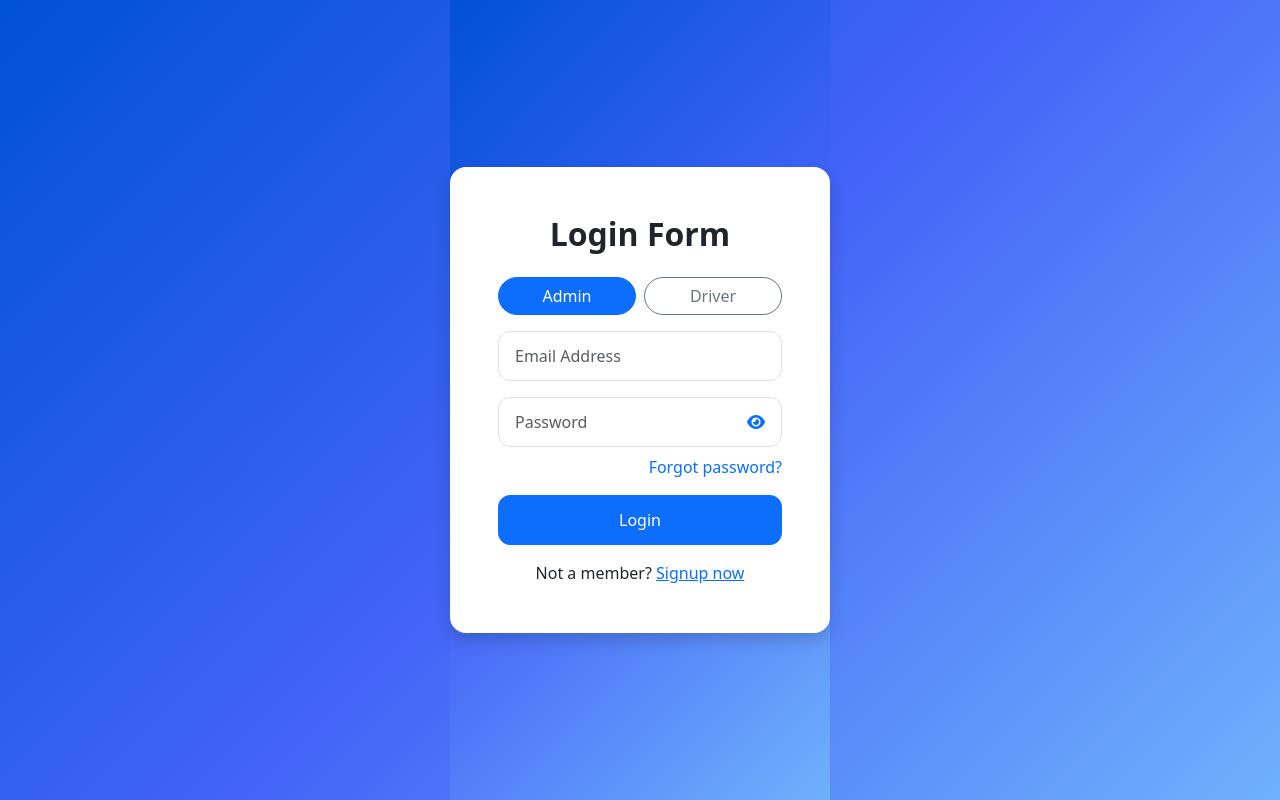
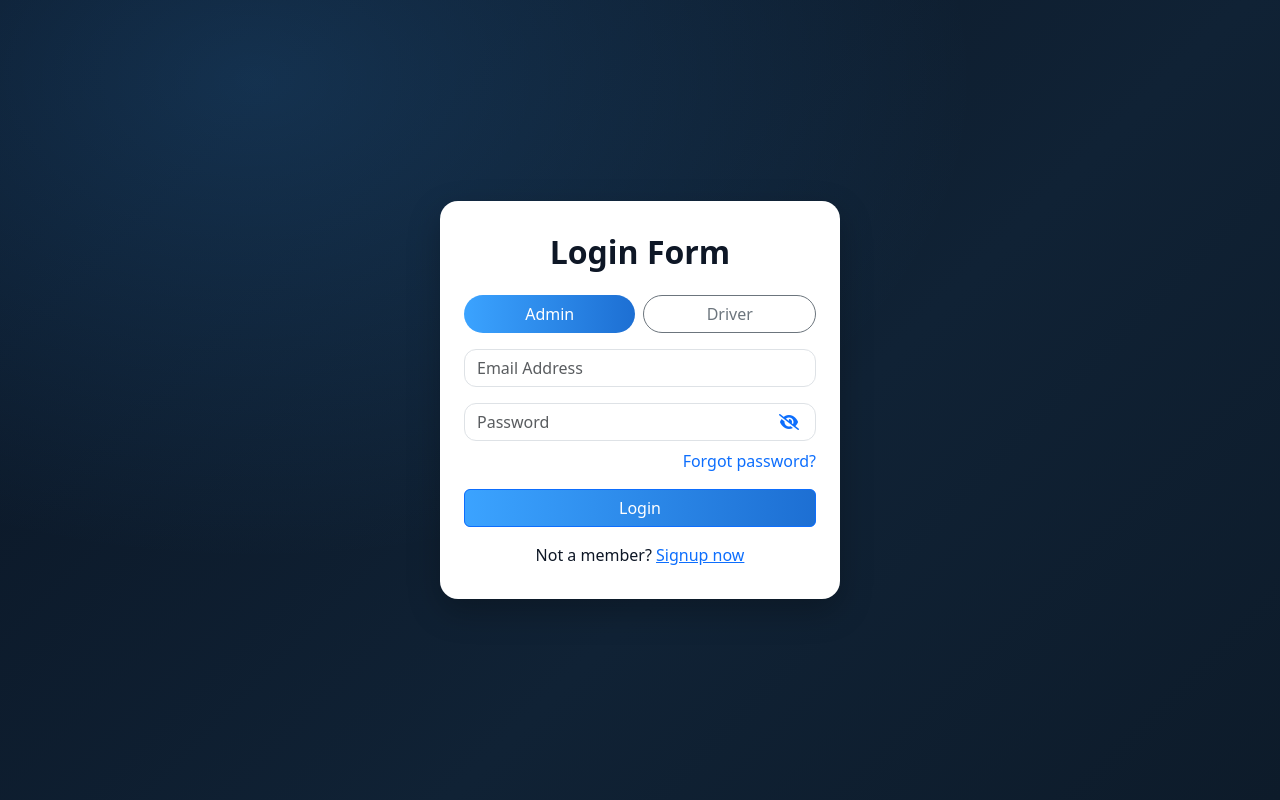
Before and after one commit to Hazbilal3/GPS, a React (Vite) app in the folder client/: page / in a window 1280 px wide. Built offline with nearby package versions, Linux system fonts and the light colour scheme.

Commit message:
css fixed

```diff
--- a/client/src/App.css
+++ b/client/src/App.css
@@ -1,47 +1,70 @@
-@import url('https://fonts.googleapis.com/css2?family=Inter:wght@400;600;700&display=swap');
+@import url("https://fonts.googleapis.com/css2?family=Inter:wght@400;600;700&display=swap");
 
-body {
-  font-family: 'Inter', sans-serif;
-  background: linear-gradient(135deg, #0052D4, #4364F7, #6FB1FC);
+.auth-page {
+  min-height: 100vh;
   display: flex;
+  align-items: center;
   justify-content: center;
-  align-items: center;
-  min-height: 100vh;
+  background: radial-gradient(
+      1200px 800px at 20% 10%,
+      rgba(59, 163, 255, 0.18),
+      transparent 60%
+    ),
+    linear-gradient(135deg, #0a1524 0%, #102235 60%, #0d1b2a 100%);
 }
 
-.auth-container {
-  background: white;
-  padding: 2rem;
-  border-radius: 15px;
-  max-width: 380px;
+.auth-card {
+  background: var(--brand-white);
+  color: #0e1726;
+  border-radius: 18px;
   width: 100%;
-  box-shadow: 0 4px 20px rgba(0,0,0,0.1);
+  max-width: 400px;
+  padding: 2rem 1.5rem;
+  box-shadow: 0 12px 32px rgba(0, 0, 0, 0.25);
 }
 
-.role-toggle .toggle-btn {
-  flex: 1;
-  padding: 0.5rem;
-  border-radius: 25px;
-  border: 1px solid #ccc;
-  background: transparent;
-  font-weight: 600;
+.role-toggle .btn {
+  border-radius: 24px;
 }
 
-.role-toggle .toggle-btn.active {
-  background: linear-gradient(90deg, #0052D4, #4364F7);
-  color: white;
+.role-toggle .btn-primary {
+  background: linear-gradient(
+    90deg,
+    var(--brand-primary),
+    var(--brand-primary-dark)
+  );
+  border: 0;
+}
+
+.page {
+  min-height: 100vh;
+  padding: clamp(16px, 3vw, 32px);
+  background: var(--brand-navy);
+}
+
+.page .page-inner {
+  max-width: 1200px;
+  margin: 0 auto;
+}
+
+.page h1,
+.page h2,
+.page h3 {
+  color: var(--brand-white);
+}
+.btn-primary {
+  background: linear-gradient(
+    90deg,
+    var(--brand-primary),
+    var(--brand-primary-dark)
+  );
   border: none;
 }
-
-.password-toggle {
-  position: absolute;
-  top: 35%;
-  right: 10px;
-  font-size: 1rem;
-  color: #555;
+.btn-primary:hover {
+  filter: brightness(1.05);
 }
 
-.forgot-link {
-  font-size: 0.9rem;
-  text-decoration: none;
+.form-control {
+  border-radius: 12px !important;
+  padding: 0.8rem 1rem;
 }
--- a/client/src/assets/components-css/FileUploadForm.css
+++ b/client/src/assets/components-css/FileUploadForm.css
@@ -62,10 +62,10 @@
   font-weight: 600;
   font-family: "Inter", sans-serif;
   padding: 12px;
-  border: 3px solid #d92d20;
+  border: none;
   border-radius: 28px;
-  background-color: #fff;
-  color: #d92d20;
+  background: linear-gradient(90deg, var(--brand-primary), var(--brand-primary-dark));
+  color: #fff;
   width: 50%;
   margin: 30px auto 0;
   display: block;
@@ -81,7 +81,11 @@
   bottom: 0;
   width: 100%;
   height: 100%;
-  background-color: #d92d20;
+background: linear-gradient(
+  90deg,
+  color-mix(in srgb, var(--brand-primary) 50%, #0E1726),
+  color-mix(in srgb, var(--brand-primary-dark) 50%, #0E1726)
+);
   transform: translateY(100%);
   transition: transform 0.4s ease-in-out;
   z-index: -1;
--- a/client/src/components/FileUploadForm.tsx
+++ b/client/src/components/FileUploadForm.tsx
@@ -96,6 +96,7 @@ const FileUploadForm: React.FC = () => {
 
   return (
     <>
+
       <form className="upload-wrapper">
         {/* Drop Area */}
         <div
@@ -187,6 +188,7 @@ const FileUploadForm: React.FC = () => {
           </div>
         </div>
       )}
+
     </>
   );
 };
--- a/client/src/index.css
+++ b/client/src/index.css
@@ -0,0 +1,31 @@
+@import url('https://fonts.googleapis.com/css2?family=Inter:wght@400;600;700&display=swap');
+
+:root {
+  --brand-navy: #0D1B2A;
+  --brand-slate: #1B2A41;
+  --brand-primary: #3BA3FF;
+  --brand-primary-dark: #1D6FD3;
+  --brand-ring: #6B7C93;
+  --brand-white: #FFFFFF;
+
+  --radius-lg: 16px;
+}
+
+html, body, #root {
+  height: 100%;
+}
+
+body {
+  margin: 0;
+  font-family: Inter, system-ui, -apple-system, Segoe UI, Roboto, "Helvetica Neue", Arial, "Noto Sans", "Apple Color Emoji", "Segoe UI Emoji", "Segoe UI Symbol", "Noto Color Emoji", sans-serif;
+  background: var(--brand-navy); /* neutral app bg */
+  color: var(--brand-white);
+}
+
+/* Utility */
+.card-surface {
+  background: var(--brand-slate);
+  border-radius: var(--radius-lg);
+  box-shadow: 0 8px 28px rgba(0,0,0,.25);
+}
+.link-clean { text-decoration: none; }
--- a/client/src/pages/Login.tsx
+++ b/client/src/pages/Login.tsx
@@ -80,16 +80,15 @@ const Login: React.FC = () => {
   };
 
   return (
-    <div className="d-flex align-items-center justify-content-center min-vh-100"
-      style={{ background: "linear-gradient(135deg, #0052D4, #4364F7, #6FB1FC)" }}>
-      <div className="bg-white p-4 p-md-5 rounded-4 shadow" style={{ width: "100%", maxWidth: 380 }}>
+<div className="auth-page">
+    <div className="auth-card">
       <h2 className="text-center fw-bold mb-4">Login Form</h2>
 
-        <div className="d-flex gap-2 mb-3">
+      {/* Role toggle */}
+      <div className="d-flex gap-2 mb-3 role-toggle">
         <button
           type="button"
           className={`btn w-100 ${role === "admin" ? "btn-primary" : "btn-outline-secondary"}`}
-            style={{ borderRadius: 24 }}
           onClick={() => setRole("admin")}
         >
           Admin
@@ -97,7 +96,6 @@ const Login: React.FC = () => {
         <button
           type="button"
           className={`btn w-100 ${role === "driver" ? "btn-primary" : "btn-outline-secondary"}`}
-            style={{ borderRadius: 24 }}
           onClick={() => setRole("driver")}
         >
           Driver
@@ -113,7 +111,6 @@ const Login: React.FC = () => {
             value={email}
             onChange={(e) => setEmail(e.target.value)}
             required
-              style={{ borderRadius: 12, padding: "0.75rem 1rem" }}
           />
         ) : (
           <input
@@ -123,10 +120,10 @@ const Login: React.FC = () => {
             value={driverId}
             onChange={(e) => setDriverId(e.target.value)}
             required
-              style={{ borderRadius: 12, padding: "0.75rem 1rem" }}
           />
         )}
 
+        {/* Password with eye icon */}
         <div className="position-relative mb-2">
           <input
             type={showPassword ? "text" : "password"}
@@ -135,7 +132,6 @@ const Login: React.FC = () => {
             value={password}
             onChange={(e) => setPassword(e.target.value)}
             required
-              style={{ borderRadius: 12, padding: "0.75rem 2.75rem 0.75rem 1rem" }}
           />
           <button
             type="button"
@@ -144,7 +140,7 @@ const Login: React.FC = () => {
             className="btn btn-link position-absolute top-50 translate-middle-y end-0 pe-3"
             style={{ textDecoration: "none" }}
           >
-              {showPassword ? <i className="fa-solid fa-eye-slash"></i> : <i className="fa-solid fa-eye"></i>}
+            {showPassword ? <i className="fa-solid fa-eye"></i> : <i className="fa-solid fa-eye-slash"></i>}
           </button>
         </div>
 
@@ -157,8 +153,6 @@ const Login: React.FC = () => {
         <button
           type="submit"
           className="btn btn-primary w-100 mb-3"
-            style={{ borderRadius: 12, padding: "0.75rem 1rem" }}
-            disabled={submitting}
         >
           {submitting ? "Logging in..." : "Login"}
         </button>
--- a/client/src/pages/Register.tsx
+++ b/client/src/pages/Register.tsx
@@ -73,21 +73,15 @@ const Register: React.FC = () => {
   };
 
   return (
-    <div
-      className="d-flex align-items-center justify-content-center min-vh-100"
-      style={{ background: "linear-gradient(135deg, #0052D4, #4364F7, #6FB1FC)" }}
-    >
-      <div
-        className="bg-white p-4 p-md-5 rounded-4 shadow"
-        style={{ width: "100%", maxWidth: 380 }}
-      >
+ <div className="auth-page">
+    <div className="auth-card">
       <h2 className="text-center fw-bold mb-4">Sign Up</h2>
 
-        <div className="d-flex gap-2 mb-3">
+      {/* Role toggle */}
+      <div className="d-flex gap-2 mb-3 role-toggle">
         <button
           type="button"
           className={`btn w-100 ${role === "admin" ? "btn-primary" : "btn-outline-secondary"}`}
-            style={{ borderRadius: 24 }}
           onClick={() => setRole("admin")}
         >
           Admin
@@ -95,7 +89,6 @@ const Register: React.FC = () => {
         <button
           type="button"
           className={`btn w-100 ${role === "driver" ? "btn-primary" : "btn-outline-secondary"}`}
-            style={{ borderRadius: 24 }}
           onClick={() => setRole("driver")}
         >
           Driver
@@ -111,7 +104,6 @@ const Register: React.FC = () => {
             value={driverId}
             onChange={(e) => setDriverId(e.target.value)}
             required
-              style={{ borderRadius: 12, padding: "0.75rem 1rem" }}
           />
         )}
 
@@ -122,7 +114,6 @@ const Register: React.FC = () => {
           value={firstname}
           onChange={(e) => setFirstname(e.target.value)}
           required
-            style={{ borderRadius: 12, padding: "0.75rem 1rem" }}
         />
 
         <input
@@ -132,7 +123,6 @@ const Register: React.FC = () => {
           value={lastname}
           onChange={(e) => setLastname(e.target.value)}
           required
-            style={{ borderRadius: 12, padding: "0.75rem 1rem" }}
         />
 
         <input
@@ -142,9 +132,9 @@ const Register: React.FC = () => {
           value={email}
           onChange={(e) => setEmail(e.target.value)}
           required
-            style={{ borderRadius: 12, padding: "0.75rem 1rem" }}
         />
 
+        {/* Password */}
         <div className="position-relative mb-3">
           <input
             type={showPassword ? "text" : "password"}
@@ -153,7 +143,6 @@ const Register: React.FC = () => {
             value={password}
             onChange={(e) => setPassword(e.target.value)}
             required
-              style={{ borderRadius: 12, padding: "0.75rem 2.75rem 0.75rem 1rem" }}
           />
           <button
             type="button"
@@ -161,10 +150,11 @@ const Register: React.FC = () => {
             className="btn btn-link position-absolute top-50 translate-middle-y end-0 pe-3"
             style={{ textDecoration: "none" }}
           >
-              {showPassword ? <i className="fa-solid fa-eye-slash"></i> : <i className="fa-solid fa-eye"></i>}
+            {showPassword ? <i className="fa-solid fa-eye"></i> : <i className="fa-solid fa-eye-slash"></i>}
           </button>
         </div>
 
+        {/* Confirm password */}
         <div className="position-relative mb-3">
           <input
             type={showConfirmPassword ? "text" : "password"}
@@ -173,7 +163,6 @@ const Register: React.FC = () => {
             value={confirmPassword}
             onChange={(e) => setConfirmPassword(e.target.value)}
             required
-              style={{ borderRadius: 12, padding: "0.75rem 2.75rem 0.75rem 1rem" }}
           />
           <button
             type="button"
@@ -181,7 +170,7 @@ const Register: React.FC = () => {
             className="btn btn-link position-absolute top-50 translate-middle-y end-0 pe-3"
             style={{ textDecoration: "none" }}
           >
-              {showConfirmPassword ? <i className="fa-solid fa-eye-slash"></i> : <i className="fa-solid fa-eye"></i>}
+            {showConfirmPassword ? <i className="fa-solid fa-eye"></i> : <i className="fa-solid fa-eye-slash"></i>}
           </button>
         </div>
 
@@ -190,7 +179,6 @@ const Register: React.FC = () => {
         <button
           type="submit"
           className="btn btn-primary w-100 mb-3"
-            style={{ borderRadius: 12, padding: "0.75rem 1rem" }}
           disabled={submitting}
         >
           {submitting ? "Signing up..." : "Sign Up"}
```
Also changed, not shown: client/src/pages/Dashboard.tsx (+30 -4 lines). Lines whose indentation alone changed are shown as unchanged.
